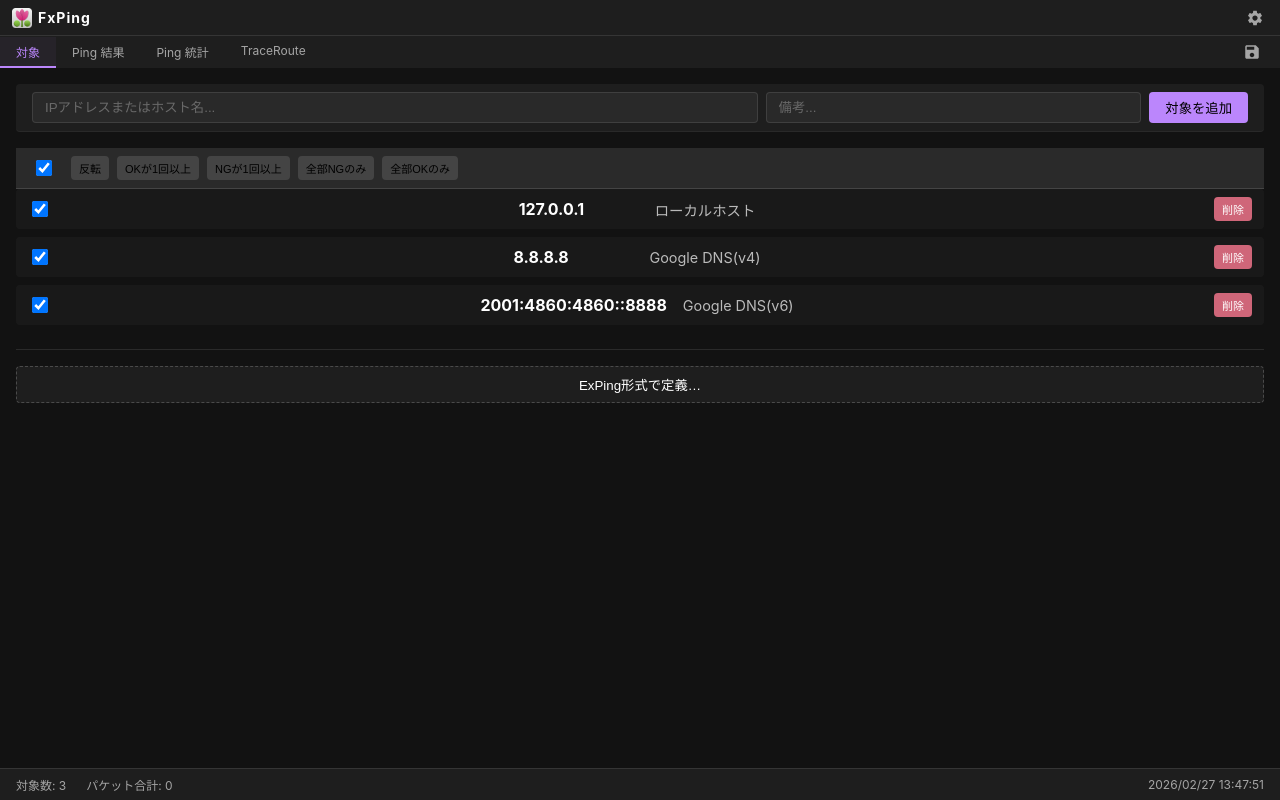
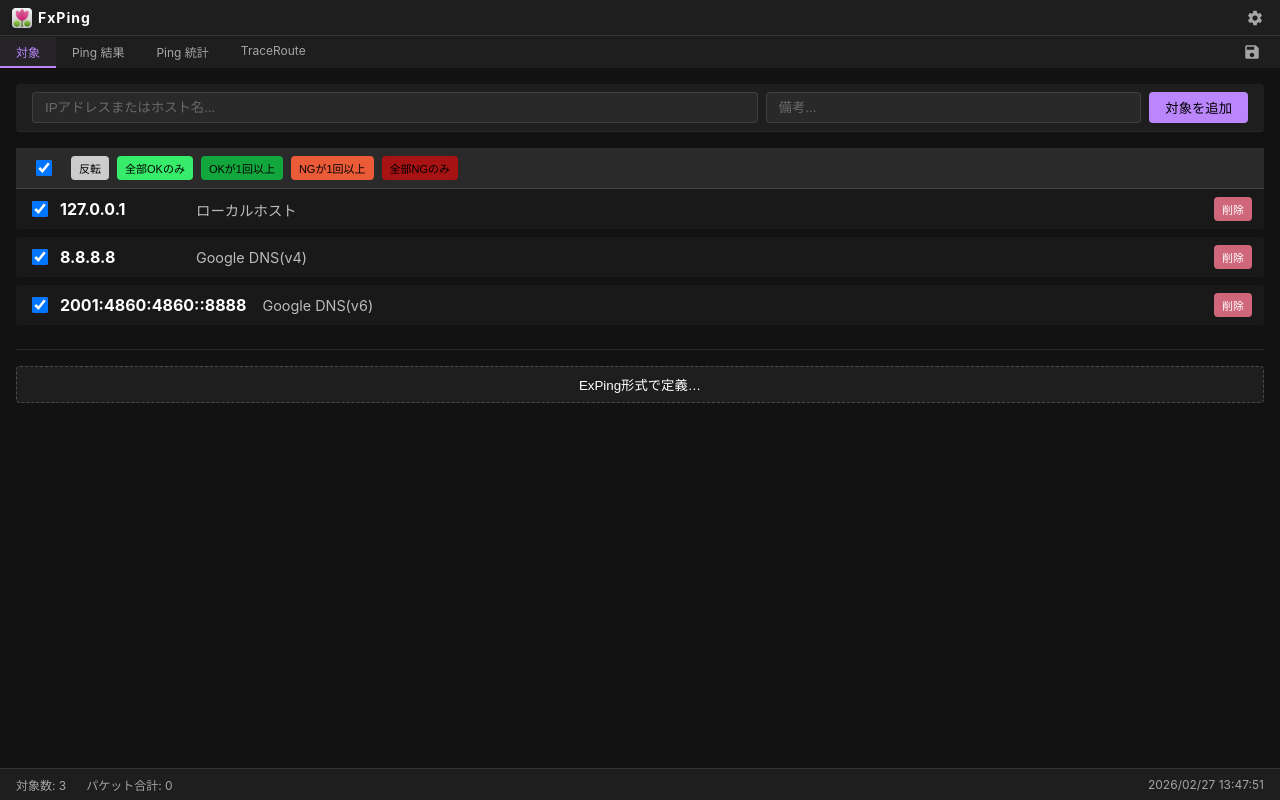
Before and after one commit to kamera25/FxPing, a React (Vite) app: page / in a window 1280 px wide. Both pictures are taken after a click on the element "対象". Built offline with nearby package versions, Linux system fonts and the light colour scheme.

Commit message:
チェック操作ボタンの色を変更

```diff
--- a/src/components/Tabs/TargetsTab.module.css
+++ b/src/components/Tabs/TargetsTab.module.css
@@ -54,16 +54,20 @@
     display: flex;
     gap: 16px;
     align-items: center;
+    flex: 1;
+    text-align: left;
 }
 
 .hostText {
     font-weight: bold;
     min-width: 120px;
+    text-align: left;
 }
 
 .remarksText {
     opacity: 0.7;
     font-size: 0.9em;
+    text-align: left;
 }
 
 .targetActions {
--- a/src/components/Tabs/TargetsTab.tsx
+++ b/src/components/Tabs/TargetsTab.tsx
@@ -85,11 +85,11 @@ const TargetsTab: React.FC = () => {
                         style={{ width: '16px', height: '16px', cursor: 'pointer' }}
                     />
                 </label>
-                <button className={styles.btnSmall} style={{ background: '#444' }} onClick={invertTargetsEnabled}>反転</button>
-                <button className={styles.btnSmall} style={{ background: '#444' }} onClick={() => setTargetsEnabledByStats(targetStats, 'ok1')}>OKが1回以上</button>
-                <button className={styles.btnSmall} style={{ background: '#444' }} onClick={() => setTargetsEnabledByStats(targetStats, 'ng1')}>NGが1回以上</button>
-                <button className={styles.btnSmall} style={{ background: '#444' }} onClick={() => setTargetsEnabledByStats(targetStats, 'allNg')}>全部NGのみ</button>
-                <button className={styles.btnSmall} style={{ background: '#444' }} onClick={() => setTargetsEnabledByStats(targetStats, 'allOk')}>全部OKのみ</button>
+                <button className={styles.btnSmall} style={{ background: '#ccccccff' }} onClick={invertTargetsEnabled}>反転</button>
+                <button className={styles.btnSmall} style={{ background: '#37ec6aff' }} onClick={() => setTargetsEnabledByStats(targetStats, 'allOk')}>全部OKのみ</button>
+                <button className={styles.btnSmall} style={{ background: '#12a73cff' }} onClick={() => setTargetsEnabledByStats(targetStats, 'ok1')}>OKが1回以上</button>
+                <button className={styles.btnSmall} style={{ background: '#ec5b37ff' }} onClick={() => setTargetsEnabledByStats(targetStats, 'ng1')}>NGが1回以上</button>
+                <button className={styles.btnSmall} style={{ background: '#a71212ff' }} onClick={() => setTargetsEnabledByStats(targetStats, 'allNg')}>全部NGのみ</button>
             </div>
             <div style={{ overflowY: 'auto', flex: 1 }}>
                 {targets.map(t => (
```
